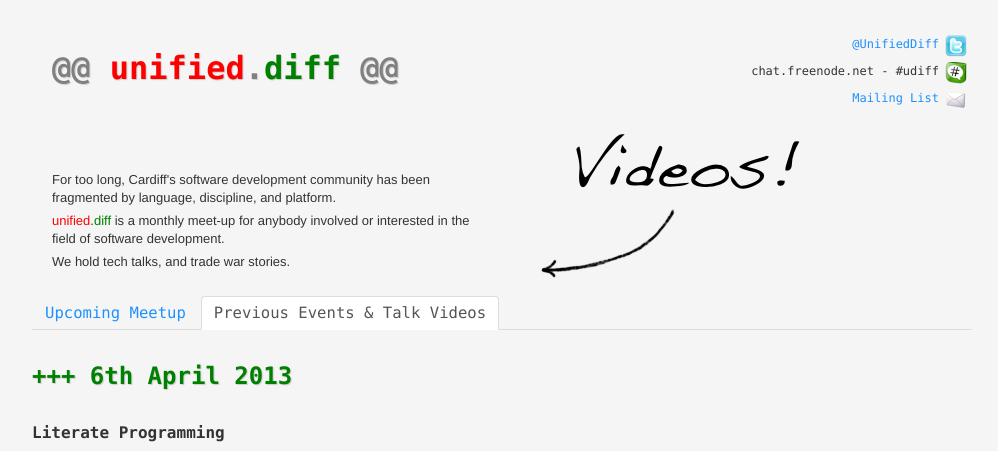
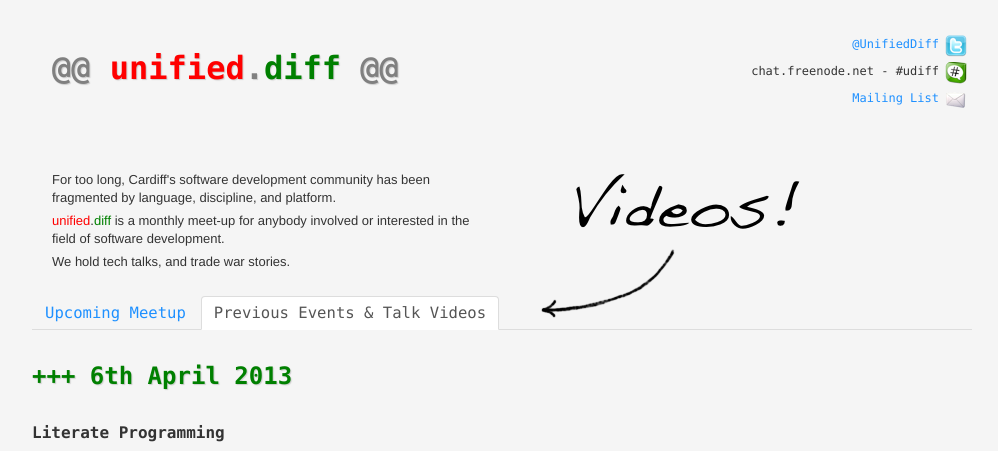
Before and after one commit to unified-diff/unified-diff.github.com, a Jekyll site: the page built from videos.html, in a window 1280 px wide. Shown: the top 451 px of the page, without its empty margins (138-1136 px from the left). Built offline with Jekyll 4.4.1, drawn with Linux system fonts in a browser that asks for light colours; nearby versions of some CDN libraries; grey boxes are pictures that could not be loaded.

Commit message:
Bring videos annotation down a few pixels so it pointing to videos link more accurately

```diff
--- a/css/main.css
+++ b/css/main.css
@@ -44,7 +44,7 @@ h2:before {
 div.container {
     background-image: url(../img/videos.png);
     background-repeat: no-repeat;
-    background-position: 500px 105px;
+    background-position: 500px 145px;
 }
 
 section:nth-of-type(odd) h2 {
```
